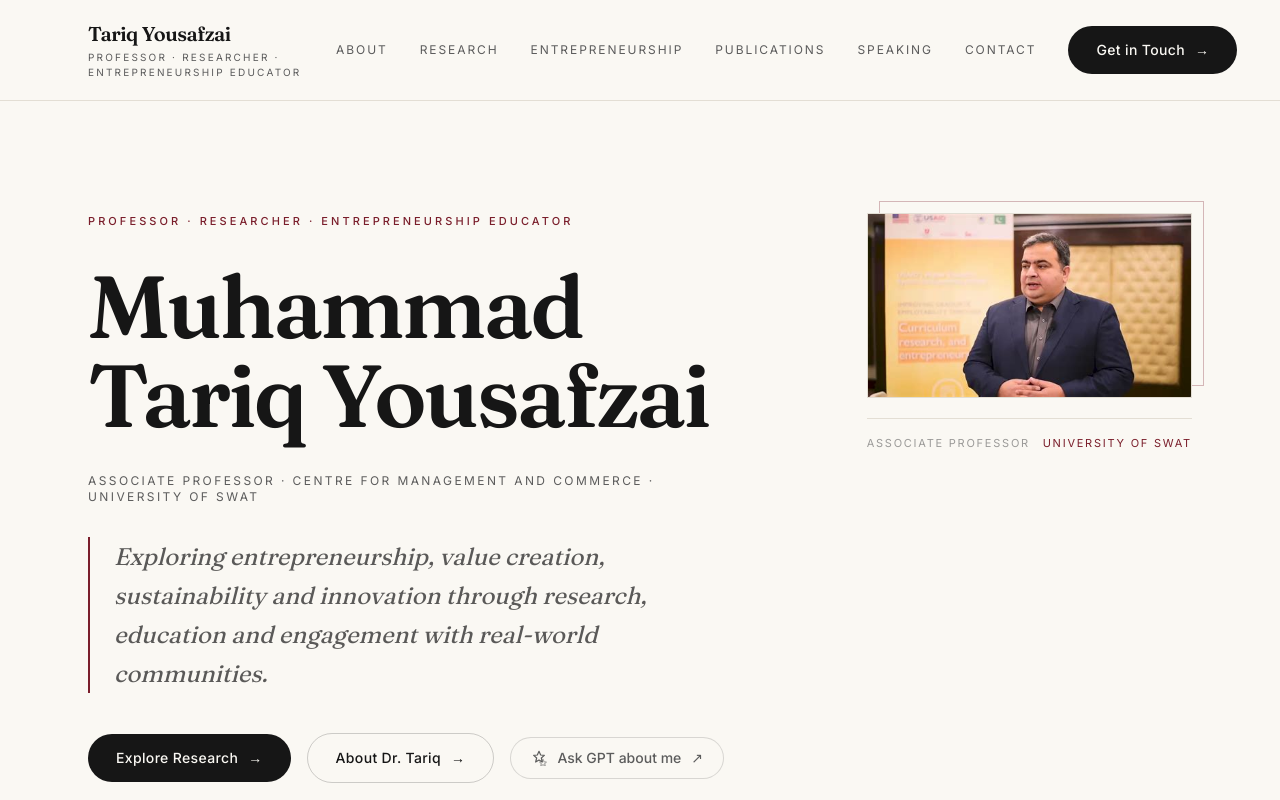
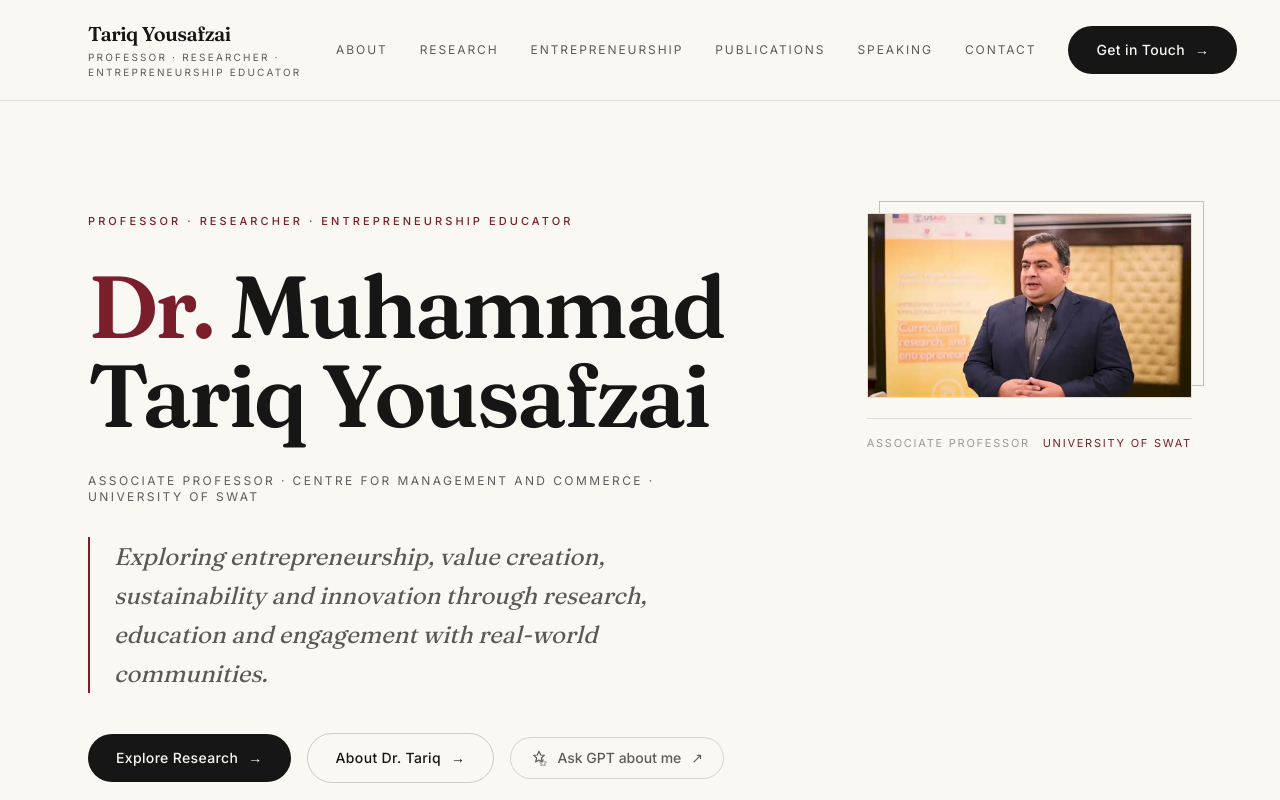
Before and after one commit to SyabAhmad/tariq, a Next.js app: page / in a window 1280 px wide. Shown: the top 800 px of the page. Built offline with nearby package versions, Linux system fonts and the light colour scheme.

Commit message:
Add Dr. prefix to hero name and GPT query

```diff
--- a/components/ask-gpt-badge.tsx
+++ b/components/ask-gpt-badge.tsx
@@ -23,7 +23,7 @@ function ChatGptIcon() {
  * about Dr. Yousafzai, with the portfolio link included.
  */
 export function AskGptBadge({ className = "" }: { className?: string }) {
-  const query = `who is ${profile.name}?`;
+  const query = `who is Dr. ${profile.name}?`;
   const chatGptUrl = `https://chatgpt.com/?q=${encodeURIComponent(query)}`;
 
   return (
--- a/components/hero.tsx
+++ b/components/hero.tsx
@@ -17,7 +17,7 @@ export function Hero() {
           <div className="lg:col-span-8">
             <Eyebrow>{hero.eyebrow}</Eyebrow>
             <h1 className="mt-8 font-display text-5xl font-semibold leading-[1.02] tracking-[-0.03em] text-ink md:text-7xl lg:text-[5.5rem]">
-              {hero.heading}
+              <span className="text-oxblood">Dr.</span> {hero.heading}
             </h1>
             <p className="mt-8 max-w-xl font-mono text-xs uppercase tracking-[0.2em] text-ink-soft">
               {hero.role}
```
